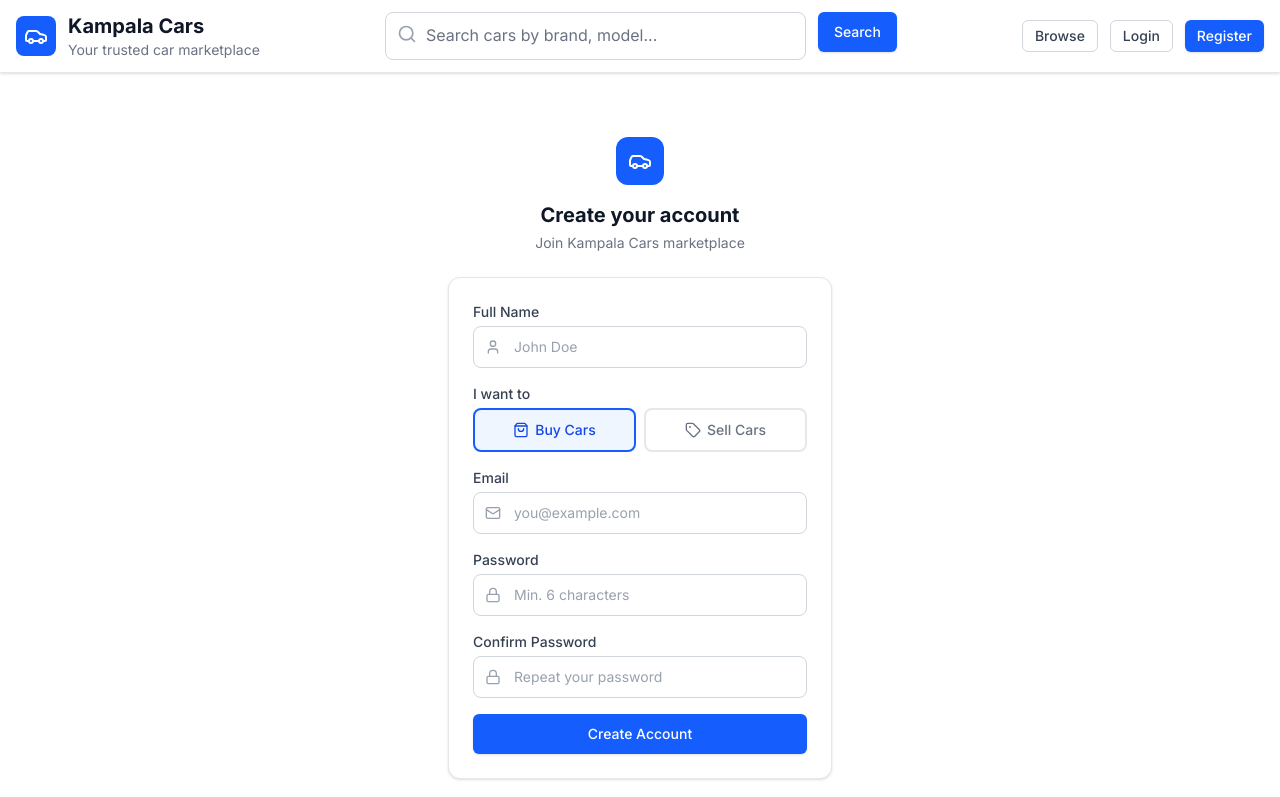
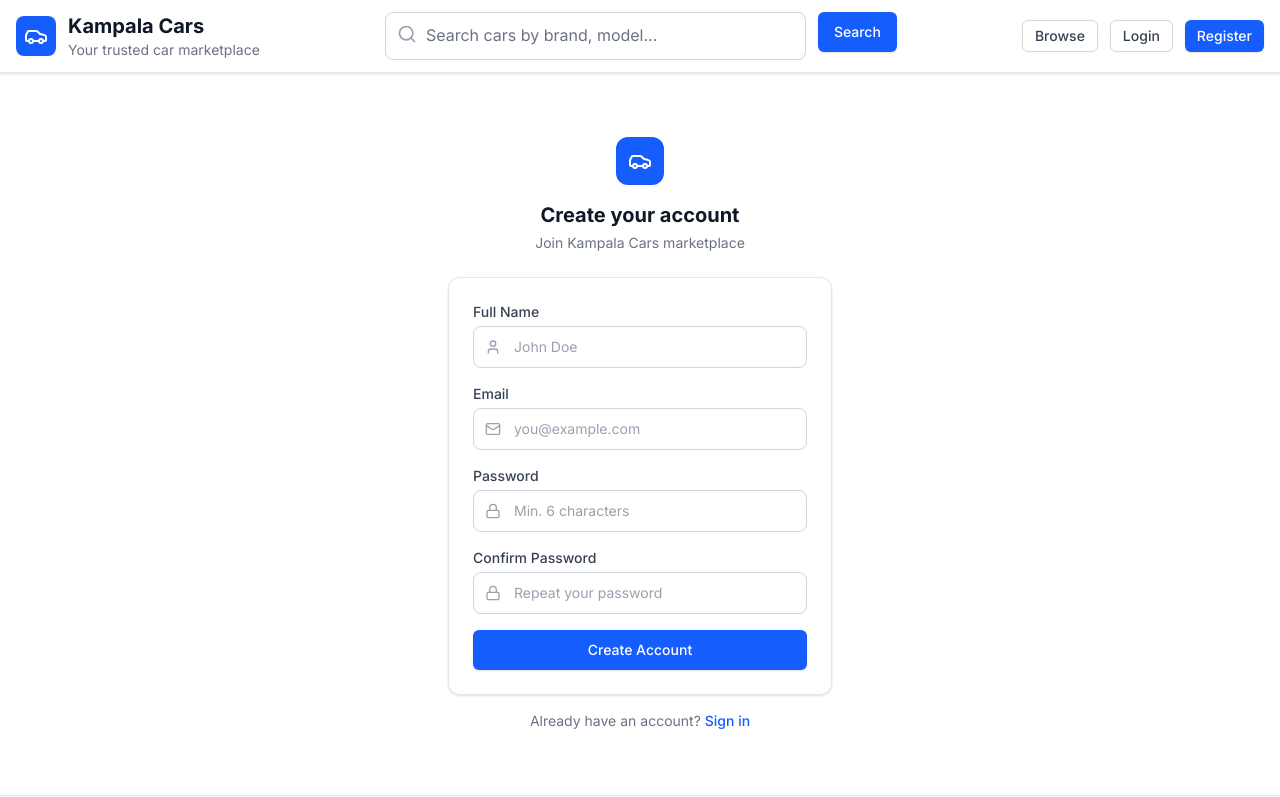
Before and after one commit to m-shahzain/kampalacars, a Next.js app: page /auth/register in a window 1280 px wide. Shown: the top 797 px of the page. Built offline with nearby package versions, Linux system fonts and the light colour scheme; no server answers.

Commit message:
remove seller option

```diff
--- a/app/auth/register/page.tsx
+++ b/app/auth/register/page.tsx
@@ -1,60 +1,65 @@
-'use client'
+"use client";
 
-import { useState } from 'react'
-import Link from 'next/link'
-import { useRouter } from 'next/navigation'
-import { useAuth } from '@/lib/auth-context'
-import { Layout } from '@/components/Layout'
-import { Button } from '@/components/ui/Button'
-import { Car, Mail, Lock, User, AlertCircle, CheckCircle, ShoppingBag, Tag } from 'lucide-react'
+import { useState } from "react";
+import Link from "next/link";
+import { useRouter } from "next/navigation";
+import { useAuth } from "@/lib/auth-context";
+import { Layout } from "@/components/Layout";
+import { Button } from "@/components/ui/Button";
+import { Car, Mail, Lock, User, AlertCircle, CheckCircle } from "lucide-react";
 
 export default function RegisterPage() {
   const [formData, setFormData] = useState({
-    fullName: '',
-    email: '',
-    password: '',
-    confirmPassword: '',
-    userType: 'buyer' as 'buyer' | 'seller'
-  })
-  const [loading, setLoading] = useState(false)
-  const [error, setError] = useState('')
-  const [success, setSuccess] = useState(false)
+    fullName: "",
+    email: "",
+    password: "",
+    confirmPassword: "",
+    userType: "buyer" as "buyer",
+  });
+  const [loading, setLoading] = useState(false);
+  const [error, setError] = useState("");
+  const [success, setSuccess] = useState(false);
 
-  const { signUp } = useAuth()
-  const router = useRouter()
+  const { signUp } = useAuth();
+  const router = useRouter();
 
   const handleChange = (e: React.ChangeEvent<HTMLInputElement>) => {
-    setFormData({ ...formData, [e.target.name]: e.target.value })
-  }
+    setFormData({ ...formData, [e.target.name]: e.target.value });
+  };
 
   const handleSubmit = async (e: React.FormEvent) => {
-    e.preventDefault()
-    setLoading(true)
-    setError('')
+    e.preventDefault();
+    setLoading(true);
+    setError("");
 
     if (formData.password !== formData.confirmPassword) {
-      setError('Passwords do not match')
-      setLoading(false)
-      return
+      setError("Passwords do not match");
+      setLoading(false);
+      return;
     }
 
     if (formData.password.length < 6) {
-      setError('Password must be at least 6 characters')
-      setLoading(false)
-      return
+      setError("Password must be at least 6 characters");
+      setLoading(false);
+      return;
     }
 
-    const { error } = await signUp(formData.email, formData.password, formData.fullName, formData.userType)
+    const { error } = await signUp(
+      formData.email,
+      formData.password,
+      formData.fullName,
+      formData.userType
+    );
 
     if (error) {
-      setError(error.message)
+      setError(error.message);
     } else {
-      setSuccess(true)
-      setTimeout(() => router.push('/dashboard'), 2000)
+      setSuccess(true);
+      setTimeout(() => router.push("/dashboard"), 2000);
     }
 
-    setLoading(false)
-  }
+    setLoading(false);
+  };
 
   if (success) {
     return (
@@ -65,13 +70,17 @@ export default function RegisterPage() {
               <div className="inline-flex items-center justify-center w-14 h-14 bg-green-100 rounded-full mb-4">
                 <CheckCircle className="h-7 w-7 text-green-600" />
               </div>
-              <h3 className="text-lg font-bold text-gray-900 mb-2">Account created!</h3>
-              <p className="text-sm text-gray-500">Redirecting to your dashboard...</p>
+              <h3 className="text-lg font-bold text-gray-900 mb-2">
+                Account created!
+              </h3>
+              <p className="text-sm text-gray-500">
+                Redirecting to your dashboard...
+              </p>
             </div>
           </div>
         </div>
       </Layout>
-    )
+    );
   }
 
   return (
@@ -82,14 +91,21 @@ export default function RegisterPage() {
             <div className="inline-flex items-center justify-center w-12 h-12 bg-blue-600 rounded-xl mb-4">
               <Car className="h-6 w-6 text-white" />
             </div>
-            <h2 className="text-xl font-bold text-gray-900">Create your account</h2>
-            <p className="mt-1 text-sm text-gray-500">Join Kampala Cars marketplace</p>
+            <h2 className="text-xl font-bold text-gray-900">
+              Create your account
+            </h2>
+            <p className="mt-1 text-sm text-gray-500">
+              Join Kampala Cars marketplace
+            </p>
           </div>
 
           <div className="bg-white rounded-xl border border-gray-200 shadow-sm p-6">
             <form className="space-y-4" onSubmit={handleSubmit}>
               <div>
-                <label htmlFor="fullName" className="block text-sm font-medium text-gray-700 mb-1">
+                <label
+                  htmlFor="fullName"
+                  className="block text-sm font-medium text-gray-700 mb-1"
+                >
                   Full Name
                 </label>
                 <div className="relative">
@@ -108,37 +124,10 @@ export default function RegisterPage() {
               </div>
 
               <div>
-                <label className="block text-sm font-medium text-gray-700 mb-1">I want to</label>
-                <div className="grid grid-cols-2 gap-2">
-                  <button
-                    type="button"
-                    onClick={() => setFormData({ ...formData, userType: 'buyer' })}
-                    className={`flex items-center justify-center gap-1.5 px-3 py-2.5 rounded-lg border-2 text-sm font-medium transition-all ${
-                      formData.userType === 'buyer'
-                        ? 'border-blue-600 bg-blue-50 text-blue-700'
-                        : 'border-gray-200 text-gray-500 hover:border-gray-300'
-                    }`}
-                  >
-                    <ShoppingBag className="h-4 w-4" />
-                    Buy Cars
-                  </button>
-                  <button
-                    type="button"
-                    onClick={() => setFormData({ ...formData, userType: 'seller' })}
-                    className={`flex items-center justify-center gap-1.5 px-3 py-2.5 rounded-lg border-2 text-sm font-medium transition-all ${
-                      formData.userType === 'seller'
-                        ? 'border-blue-600 bg-blue-50 text-blue-700'
-                        : 'border-gray-200 text-gray-500 hover:border-gray-300'
-                    }`}
-                  >
-                    <Tag className="h-4 w-4" />
-                    Sell Cars
-                  </button>
-                </div>
-              </div>
-
-              <div>
-                <label htmlFor="email" className="block text-sm font-medium text-gray-700 mb-1">
+                <label
+                  htmlFor="email"
+                  className="block text-sm font-medium text-gray-700 mb-1"
+                >
                   Email
                 </label>
                 <div className="relative">
@@ -158,7 +147,10 @@ export default function RegisterPage() {
               </div>
 
               <div>
-                <label htmlFor="password" className="block text-sm font-medium text-gray-700 mb-1">
+                <label
+                  htmlFor="password"
+                  className="block text-sm font-medium text-gray-700 mb-1"
+                >
                   Password
                 </label>
                 <div className="relative">
@@ -178,7 +170,10 @@ export default function RegisterPage() {
               </div>
 
               <div>
-                <label htmlFor="confirmPassword" className="block text-sm font-medium text-gray-700 mb-1">
+                <label
+                  htmlFor="confirmPassword"
+                  className="block text-sm font-medium text-gray-700 mb-1"
+                >
                   Confirm Password
                 </label>
                 <div className="relative">
@@ -204,20 +199,28 @@ export default function RegisterPage() {
                 </div>
               )}
 
-              <Button type="submit" loading={loading} className="w-full bg-blue-600 hover:bg-blue-700 text-white" size="md">
+              <Button
+                type="submit"
+                loading={loading}
+                className="w-full bg-blue-600 hover:bg-blue-700 text-white"
+                size="md"
+              >
                 Create Account
               </Button>
             </form>
           </div>
 
           <p className="text-center text-sm text-gray-500 mt-4">
-            Already have an account?{' '}
-            <Link href="/auth/login" className="font-medium text-blue-600 hover:text-blue-500">
+            Already have an account?{" "}
+            <Link
+              href="/auth/login"
+              className="font-medium text-blue-600 hover:text-blue-500"
+            >
               Sign in
             </Link>
           </p>
         </div>
       </div>
     </Layout>
-  )
+  );
 }
```
Also changed, not shown: 1 other file (tests, documents, lock files or other folders).
